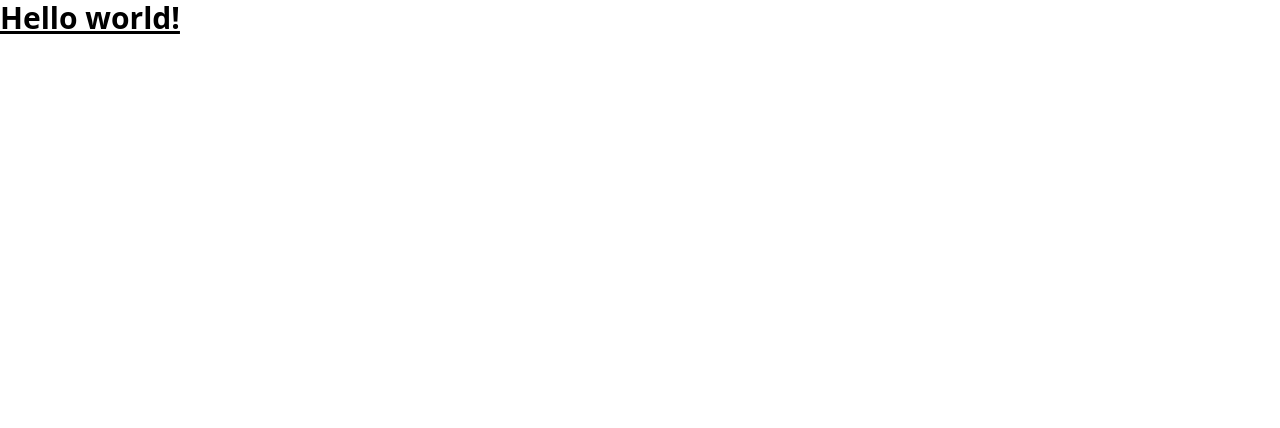
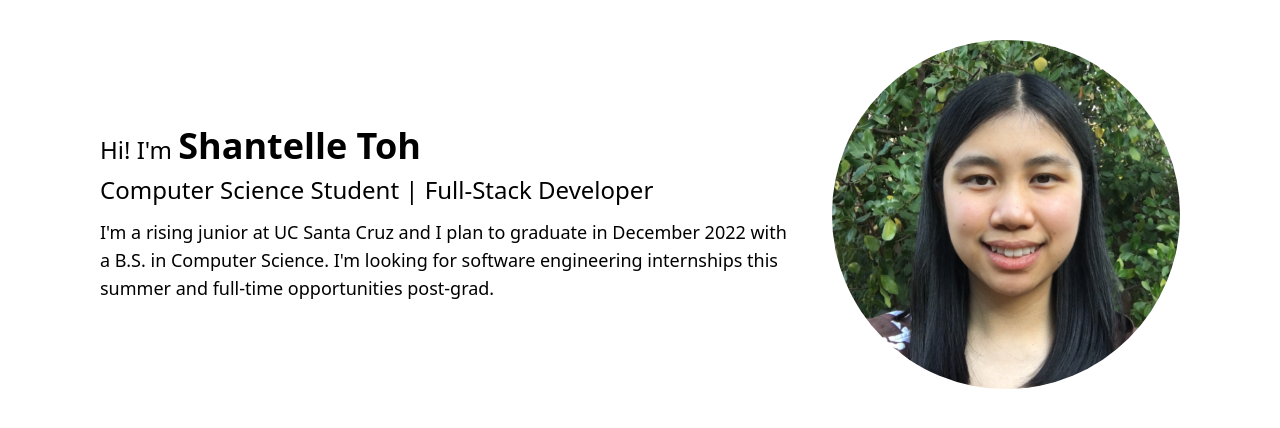
Before and after one commit to shantelletoh/shantelletoh.github.io, a React (Create React App) app in the folder client/: page / in a window 1280 px wide. Shown: the top 428 px of the page. Built offline with nearby package versions, Linux system fonts and the light colour scheme.

Commit message:
implement about section

```diff
--- a/client/src/App.js
+++ b/client/src/App.js
@@ -1,9 +1,10 @@
 import "./App.css";
+import About from "./Components/About";
 
 function App() {
   return (
     <div className="App">
-      <h1 className="text-3xl font-bold underline">Hello world!</h1>
+      <About />
     </div>
   );
 }
--- /dev/null
+++ b/client/src/Components/About.jsx
@@ -0,0 +1,39 @@
+import headshot from "../assets/headshot.png";
+export default function About() {
+  return (
+    <div class="flex justify-center pt-10">
+      <div class="w-[85vw] max-w-[1080px] flex justify-between items-center sm:gap-3 lg:gap-8">
+        <div>
+          <h1 class="text-2xl w-full b-4">
+            Hi! I'm{" "}
+            <span class="text-4xl font-semibold block md:inline">
+              Shantelle Toh
+            </span>
+          </h1>
+
+          <div class="mt-2">
+            {/* <span class="text-2xl block md:inline">Computer Science Student</span> */}
+            <p class="text-2xl lg:inline">
+              Computer Science Student | Full-Stack Developer
+            </p>
+            {/* <p class="text-2xl lg:inline"> | Full-Stack Developer</p> */}
+          </div>
+          <p class="text-lg w-[50vw] md:w-[55vw] max-w-[700px] mt-3">
+            I'm a rising junior at UC Santa Cruz and I plan to graduate in
+            December 2022 with a B.S. in Computer Science. I'm looking for
+            software engineering internships this summer and full-time
+            opportunities post-grad.
+          </p>
+        </div>
+        <div>
+          <img
+            src={headshot}
+            alt="Shantelle Toh headshot"
+            className="w-[50vw] rounded-full"
+            // className="w-[50vw] rounded-full lg:w-[20vw] lg:max-w-[300px]"
+          />
+        </div>
+      </div>
+    </div>
+  );
+}
```
Also changed, not shown: client/src/assets/headshot.png (added).
